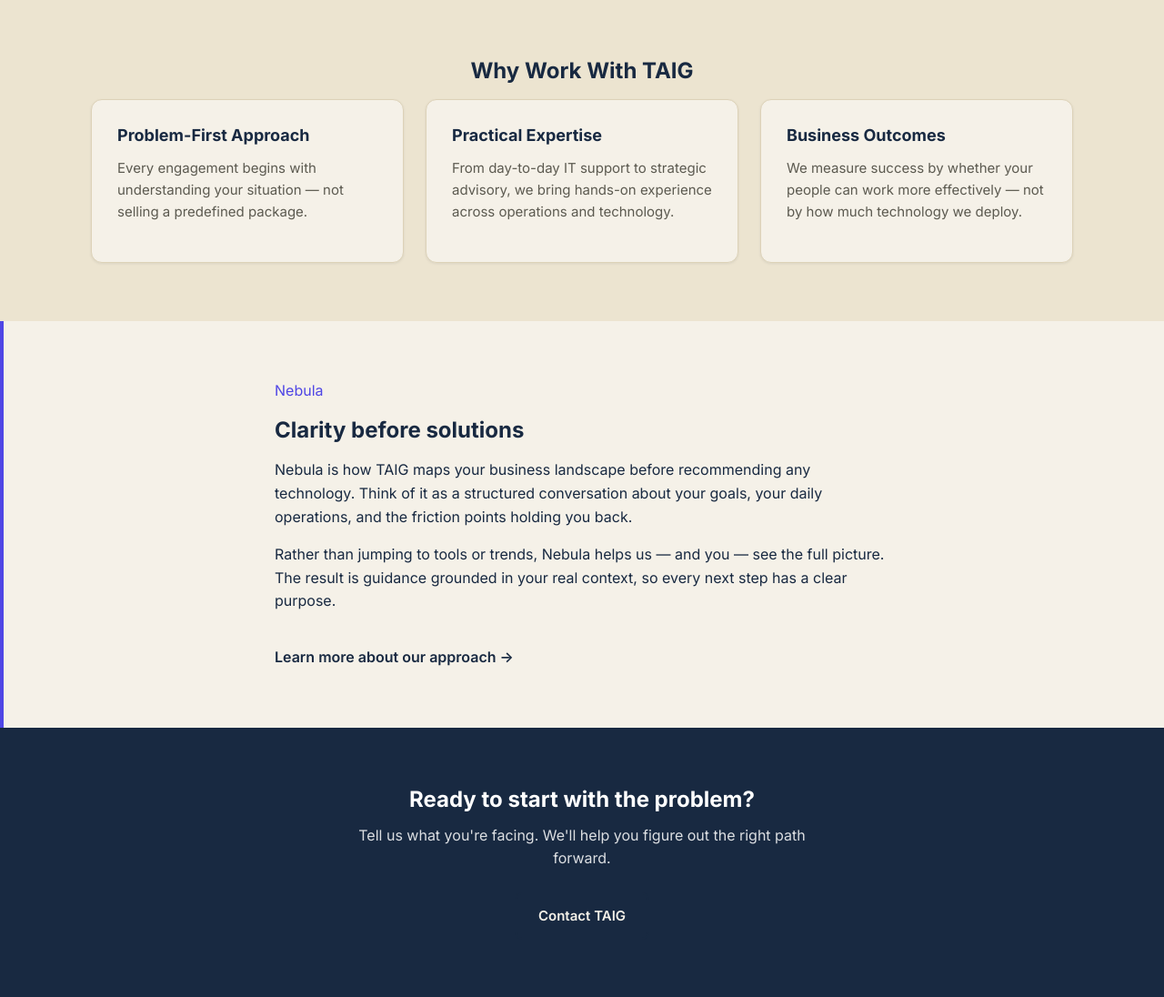
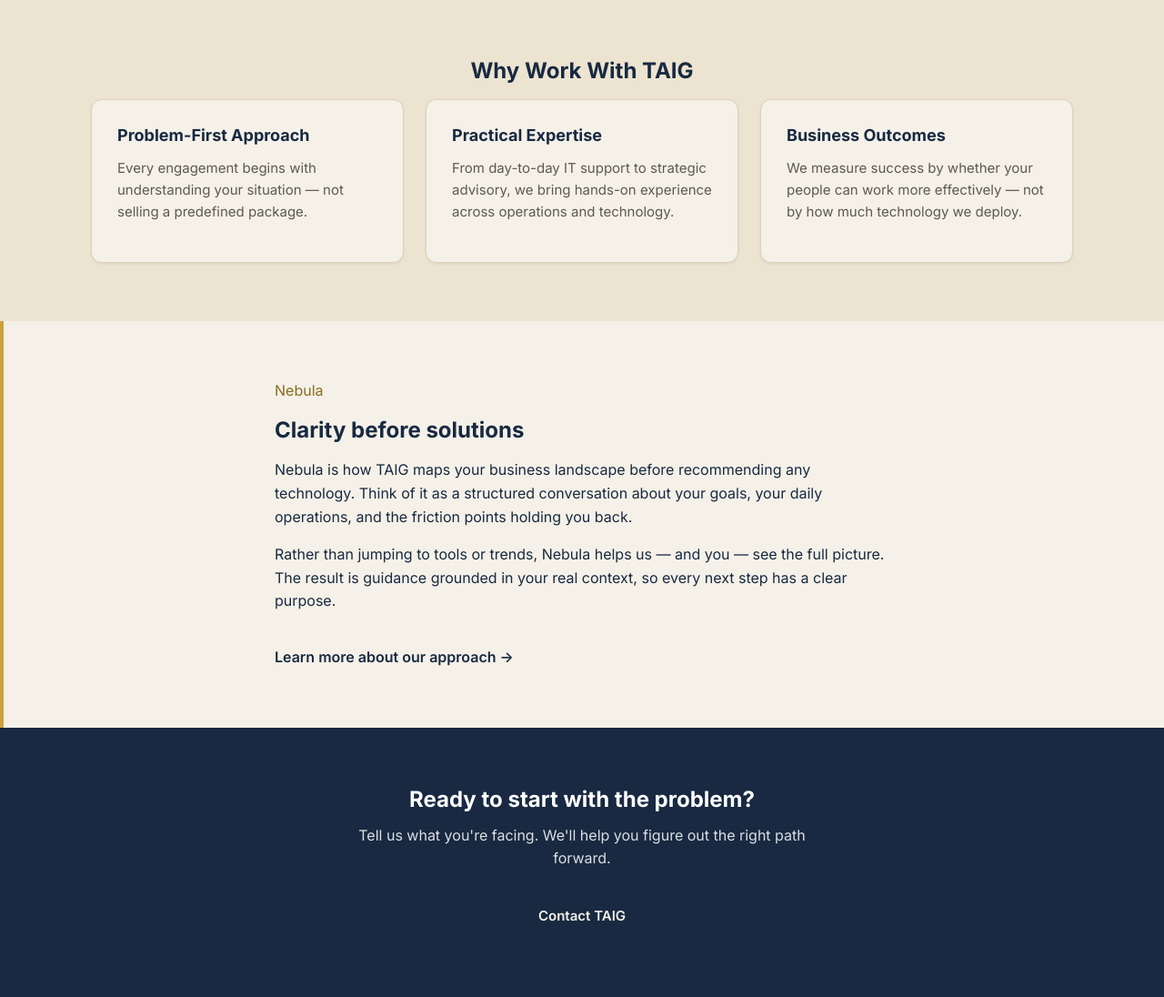
Before and after one commit to the-ai-guy-2k/taig_service_portal_TSP, a Node server app: page / in a window 1280 px wide. Shown: the part 1338-2434 px from the top of the page at 91% size. Run offline with Node 20, Linux system fonts and the light colour scheme.

Commit message:
TSP rebrand: Nebula accent to brand gold (was bright blue)
Live-browser check flagged the indigo left border on the Nebula
band as off-palette. Border now gold #CDA140, eyebrow dark gold
for readability on cream.

```diff
--- a/src/public/css/styles.css
+++ b/src/public/css/styles.css
@@ -11,7 +11,7 @@
   --color-text: #182941;
   --color-text-muted: #5c5a50;
   --color-border: #ddd2b8;
-  --color-nebula: #4f46e5;
+  --color-nebula: #CDA140;
   --font-sans: 'Inter', system-ui, -apple-system, sans-serif;
   --radius: 8px;
   --radius-lg: 12px;
@@ -409,7 +409,7 @@ p + p {
 }
 
 .nebula-section .eyebrow {
-  color: var(--color-nebula);
+  color: var(--color-gold-dark);
 }
 
 .text-link {
```
